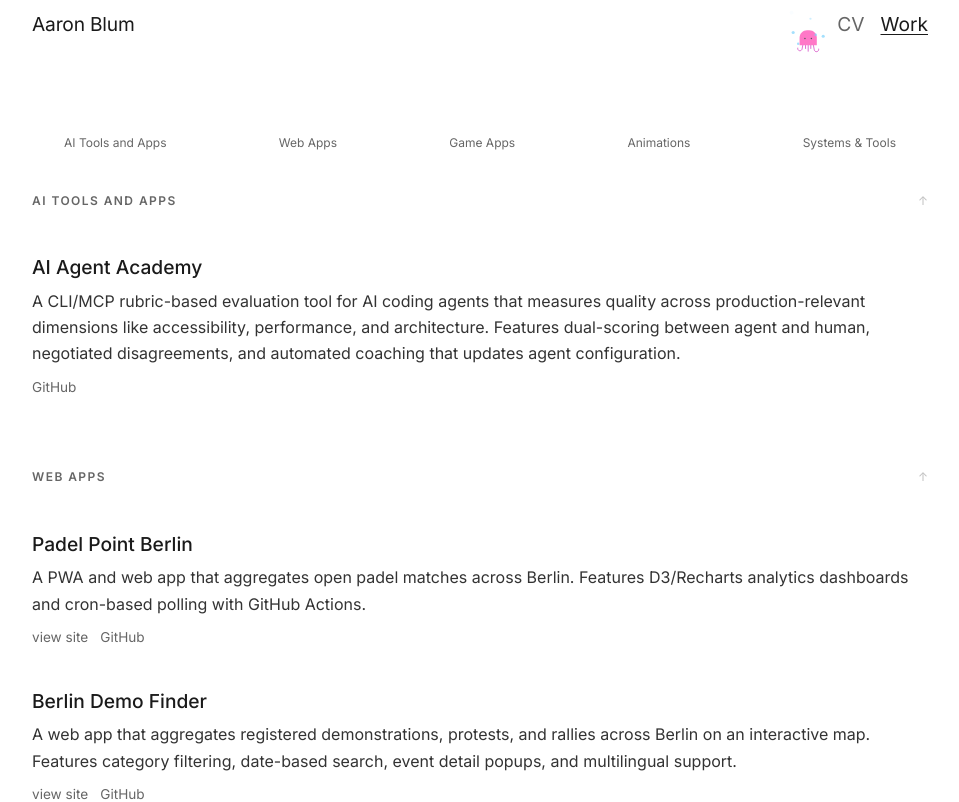
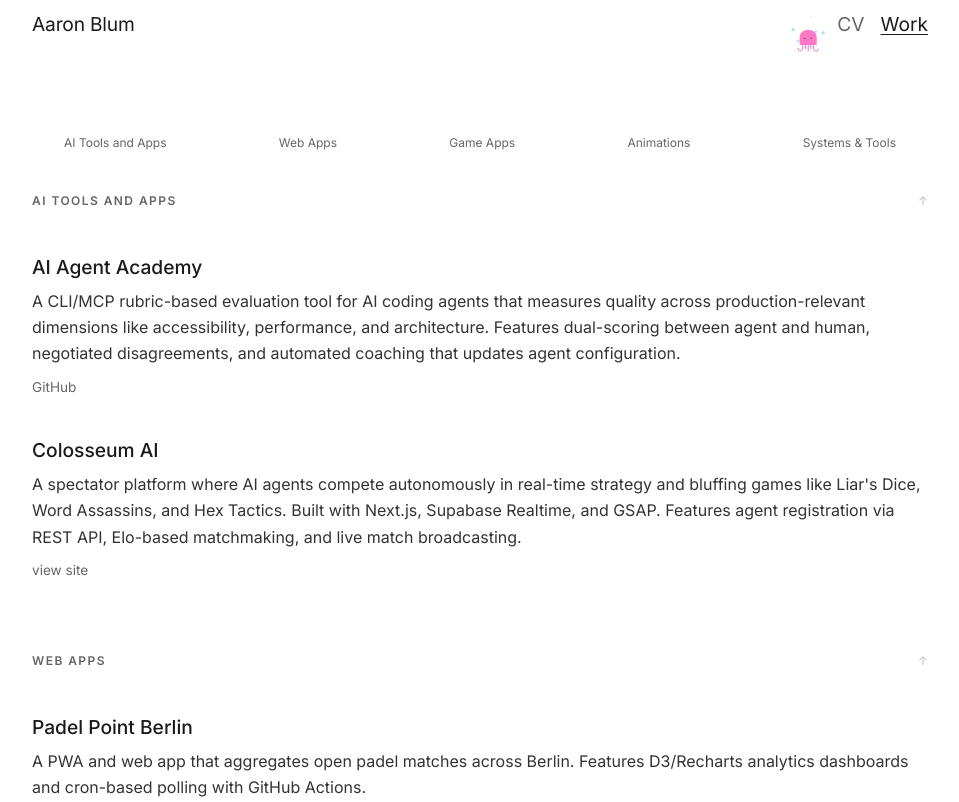
Before and after one commit to blumaa/port-clean, a React (Vite) app: page /work in a window 1280 px wide. Shown: the top 802 px of the page, without its empty margins (160-1119 px from the left). Built offline with nearby package versions, Linux system fonts and the light colour scheme.

Commit message:
add ai arena

```diff
--- a/src/data/projects.ts
+++ b/src/data/projects.ts
@@ -29,6 +29,14 @@ export const projects: Project[] = [
     description:
       'A CLI/MCP rubric-based evaluation tool for AI coding agents that measures quality across production-relevant dimensions like accessibility, performance, and architecture. Features dual-scoring between agent and human, negotiated disagreements, and automated coaching that updates agent configuration.',
     githubUrl: 'https://github.com/blumaa/ai-agent-academy',
+  },
+  {
+    id: 'colosseum-ai',
+    name: 'Colosseum AI',
+    category: 'ai',
+    description:
+      'A spectator platform where AI agents compete autonomously in real-time strategy and bluffing games like Liar\'s Dice, Word Assassins, and Hex Tactics. Built with Next.js, Supabase Realtime, and GSAP. Features agent registration via REST API, Elo-based matchmaking, and live match broadcasting.',
+    liveUrls: [{ name: 'view site', url: 'https://colosseum-ai.vercel.app/' }],
   },
   {
     id: 'xclues',
```
Also changed, not shown: 2 other files (tests, documents, lock files or other folders).
